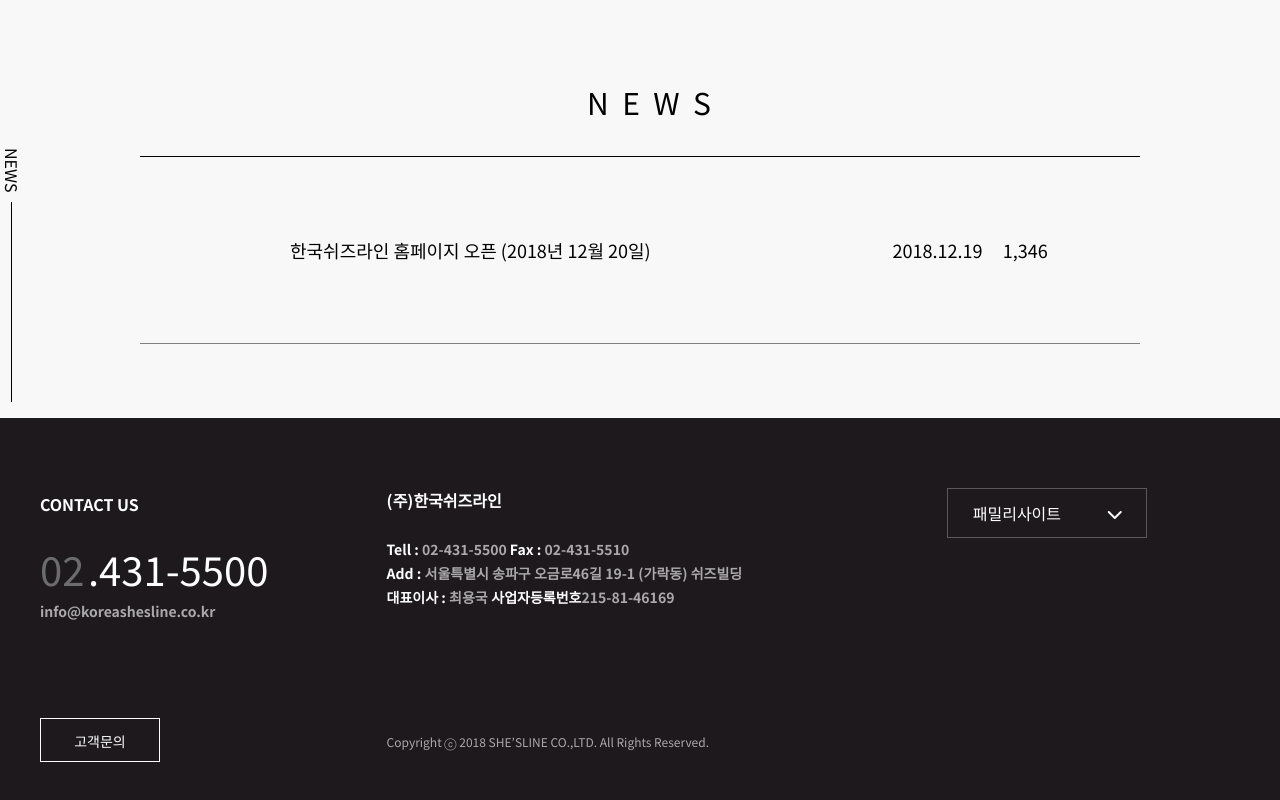
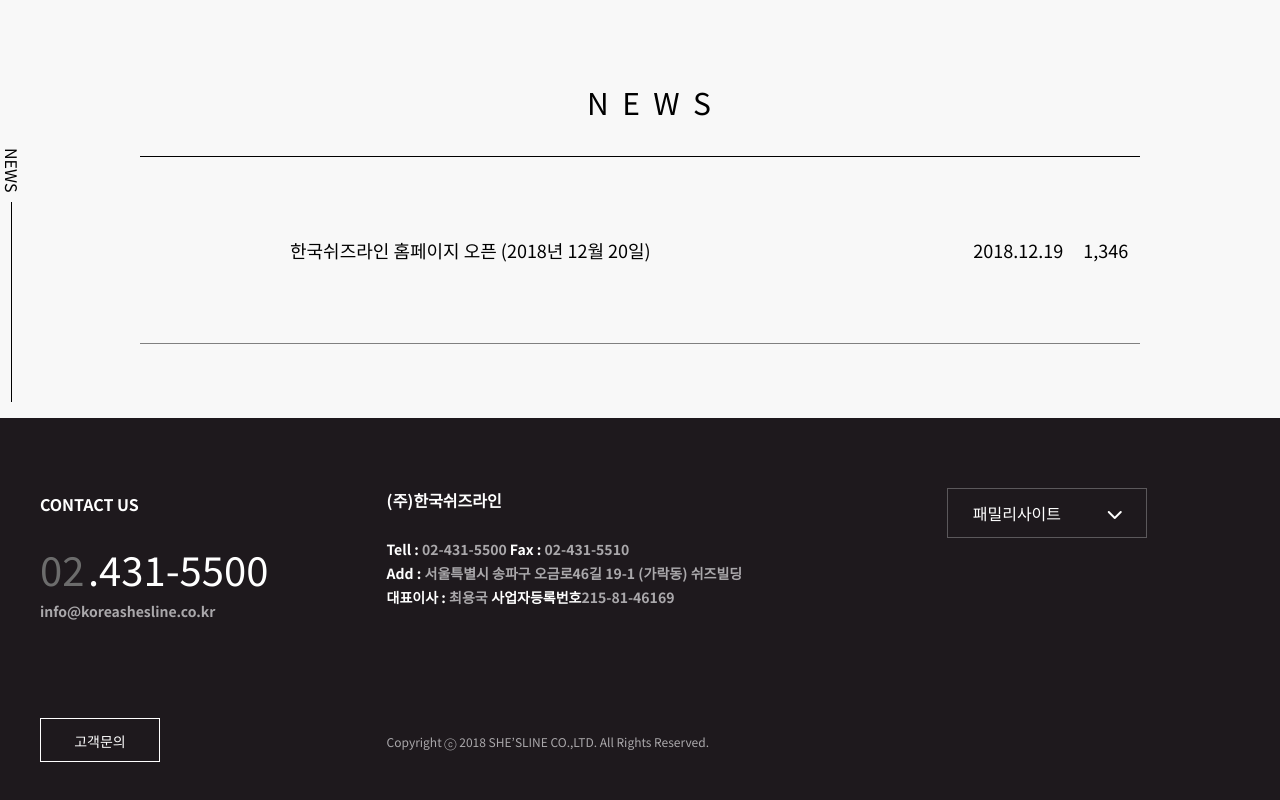
Before and after one commit to jieun8399/shesline, a plain HTML site: page index.html in a window 1280 px wide. Shown: the part 3733-4533 px from the top of the page. Drawn offline with nearby package versions, Linux system fonts and the light colour scheme.

Commit message:
220511-3

```diff
--- a/index.html
+++ b/index.html
@@ -250,7 +250,7 @@
     <p>NEWS</p>
   </div>
     <hr style="width:1000px;height:1px;border:none;background-color:black;"><br><br><br>
-   <span class="hp"><a href="#">한국쉬즈라인 홈페이지 오픈 (2018년 12월 20일)</a>&nbsp;&nbsp;&nbsp;&nbsp;&nbsp;&nbsp;&nbsp;&nbsp;&nbsp;&nbsp;&nbsp;&nbsp;&nbsp;&nbsp;&nbsp;&nbsp;&nbsp;&nbsp;&nbsp;&nbsp;&nbsp;&nbsp;&nbsp;&nbsp;&nbsp;&nbsp;&nbsp;&nbsp;&nbsp;&nbsp;&nbsp;&nbsp;&nbsp;&nbsp;&nbsp;&nbsp;&nbsp;&nbsp;&nbsp;&nbsp;&nbsp;&nbsp;&nbsp;&nbsp;&nbsp;&nbsp;&nbsp;&nbsp;&nbsp;&nbsp;&nbsp;&nbsp;&nbsp;&nbsp;&nbsp;&nbsp;&nbsp;&nbsp;&nbsp;&nbsp;2018.12.19&nbsp;&nbsp;&nbsp;&nbsp;&nbsp;1,346</span><br><br><br><br>
+   <span class="hp"><a href="#">한국쉬즈라인 홈페이지 오픈 (2018년 12월 20일)</a>&nbsp;&nbsp;&nbsp;&nbsp;&nbsp;&nbsp;&nbsp;&nbsp;&nbsp;&nbsp;&nbsp;&nbsp;&nbsp;&nbsp;&nbsp;&nbsp;&nbsp;&nbsp;&nbsp;&nbsp;&nbsp;&nbsp;&nbsp;&nbsp;&nbsp;&nbsp;&nbsp;&nbsp;&nbsp;&nbsp;&nbsp;&nbsp;&nbsp;&nbsp;&nbsp;&nbsp;&nbsp;&nbsp;&nbsp;&nbsp;&nbsp;&nbsp;&nbsp;&nbsp;&nbsp;&nbsp;&nbsp;&nbsp;&nbsp;&nbsp;&nbsp;&nbsp;&nbsp;&nbsp;&nbsp;&nbsp;&nbsp;&nbsp;&nbsp;&nbsp;&nbsp;&nbsp;&nbsp;&nbsp;&nbsp;&nbsp;&nbsp;&nbsp;&nbsp;&nbsp;&nbsp;&nbsp;&nbsp;&nbsp;&nbsp;&nbsp;&nbsp;&nbsp;&nbsp;&nbsp;2018.12.19&nbsp;&nbsp;&nbsp;&nbsp;&nbsp;1,346</span><br><br><br><br>
     <hr style="width:1000px;height:0.5px;border:none;background-color:gray;">
   </div>
 </div>
```
